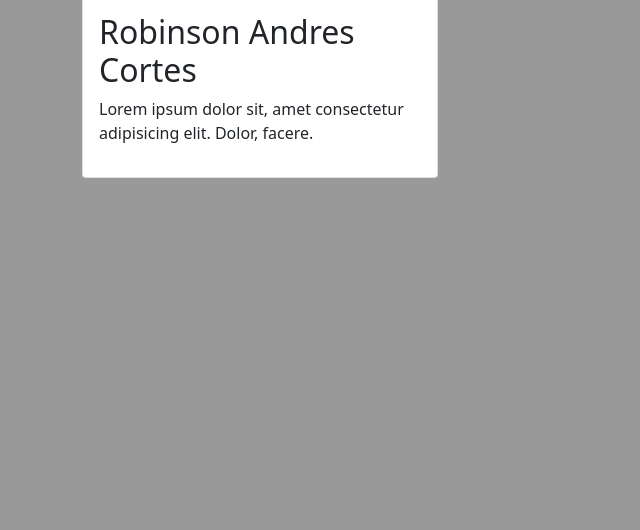
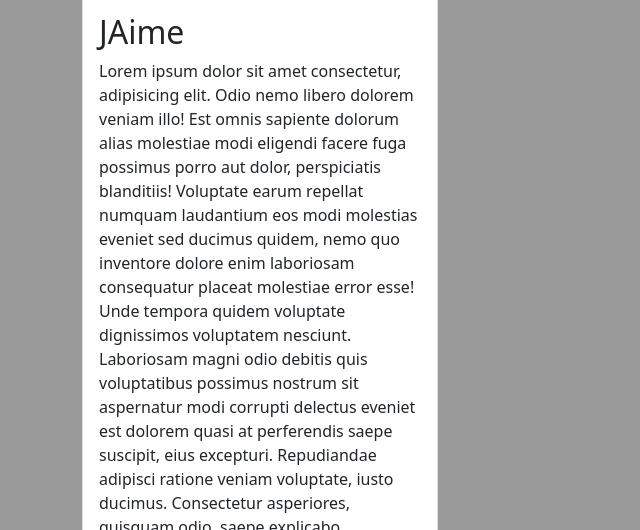
Before and after one commit to robinson-riwi/test, a plain HTML site: page index.html in a window 1280 px wide. Shown: the part 270-800 px from the top of the page, without its empty margins (0-640 px from the left). Drawn offline with nearby package versions, Linux system fonts and the light colour scheme.

Commit message:
Add files via upload

```diff
--- a/index.html
+++ b/index.html
@@ -19,8 +19,16 @@
             <div class="card"> <!--CARD-->
                 <img src="https://cdn.pixabay.com/photo/2023/11/24/18/52/cat-8410502_1280.jpg" class="img-fluid" alt="">
                 <div class="card-body"> <!--CARD BODY-->
-                    <h2>Robinson Andres Cortes</h2>
-                    <p>Lorem ipsum dolor sit, amet consectetur adipisicing elit. Dolor, facere.</p>
+                    <h2>JAime</h2>
+                    <p>
+                        Lorem ipsum dolor sit amet consectetur, adipisicing elit. Odio nemo libero dolorem veniam illo! Est omnis sapiente dolorum alias molestiae modi eligendi facere fuga possimus porro aut dolor, perspiciatis blanditiis!
+                        Voluptate earum repellat numquam laudantium eos modi molestias eveniet sed ducimus quidem, nemo quo inventore dolore enim laboriosam consequatur placeat molestiae error esse! Unde tempora quidem voluptate dignissimos voluptatem nesciunt.
+                        Laboriosam magni odio debitis quis voluptatibus possimus nostrum sit aspernatur modi corrupti delectus eveniet est dolorem quasi at perferendis saepe suscipit, eius excepturi. Repudiandae adipisci ratione veniam voluptate, iusto ducimus.
+                        Consectetur asperiores, quisquam odio, saepe explicabo consequuntur dignissimos deleniti doloribus amet necessitatibus recusandae obcaecati ex totam modi! Necessitatibus similique vitae eaque architecto tempora consequatur magni, iste magnam fugit nesciunt quisquam?
+                        Nisi impedit corporis consectetur hic dolores perferendis. Consectetur eveniet omnis, facere nisi laborum quia, nostrum sit, alias velit sunt delectus eligendi. Possimus a inventore dolores quod, eos corporis saepe unde?
+                        Corporis enim cupiditate natus earum sunt labore iusto molestias aliquid deleniti aut quam, neque at illo, rerum nulla accusamus sed error, possimus fugiat exercitationem tenetur magnam? Officia pariatur obcaecati laboriosam.
+                        Id expedita rerum molestias blanditiis dicta, illum nobis, accusamus facilis quos odit porro non architecto deleniti necessitatibus deserunt voluptatum veniam soluta molestiae consequuntur eaque. Odit provident dicta in odio laudantium?
+                    </p>
                 </div>
             </div>
         </div>
```
